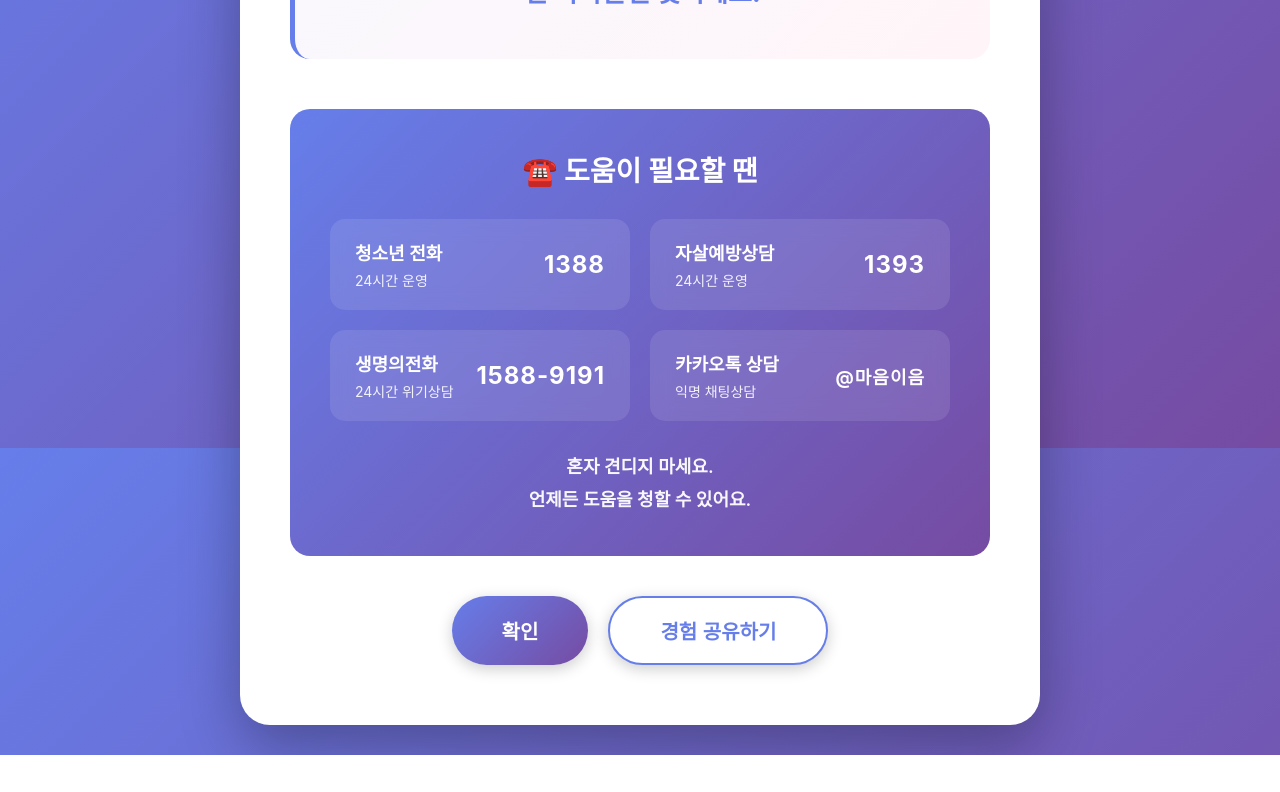
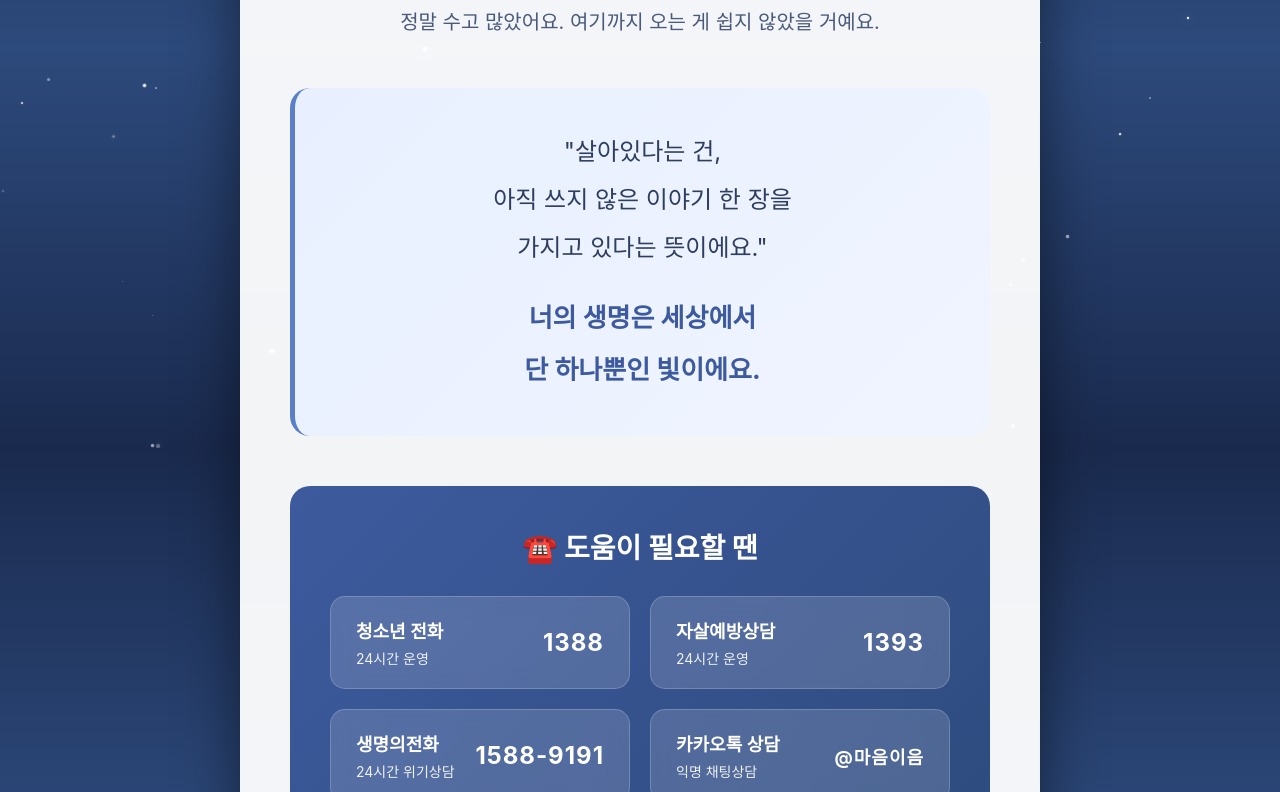
Before and after one commit to chorongkim-web/ZEP._The-Reasons-I-Stay, a plain HTML site: page index.html in a window 1280 px wide. Shown: the part 352-1144 px from the top of the page. Before the commit the page ends 1107 px from the top, so only its background shows below. Drawn offline with Linux system fonts and the light colour scheme.

Commit message:
Update index.html

```diff
--- a/index.html
+++ b/index.html
@@ -15,13 +15,49 @@
         body {
             width: 100vw;
             height: 100vh;
-            background: linear-gradient(135deg, #667eea 0%, #764ba2 100%);
+            background: linear-gradient(180deg, #1a2a4e 0%, #2d4a7c 50%, #1a2a4e 100%);
             font-family: 'Pretendard', -apple-system, BlinkMacSystemFont, sans-serif;
             display: flex;
-            align-items: center;
+            align-items: flex-start;
             justify-content: center;
+            overflow-y: auto;
+            overflow-x: hidden;
+            position: relative;
+            padding: 20px 0;
+        }
+
+        /* 별 배경 효과 */
+        .stars-background {
+            position: fixed;
+            top: 0;
+            left: 0;
+            width: 100%;
+            height: 100%;
+            pointer-events: none;
             overflow: hidden;
-            position: relative;
+            z-index: 0;
+        }
+
+        .star {
+            position: absolute;
+            background: white;
+            border-radius: 50%;
+            animation: twinkle 3s ease-in-out infinite;
+        }
+
+        @keyframes twinkle {
+            0%, 100% {
+                opacity: 0.3;
+                transform: scale(1);
+            }
+            50% {
+                opacity: 1;
+                transform: scale(1.2);
+            }
+        }
+
+        .star-glow {
+            box-shadow: 0 0 10px rgba(255, 255, 255, 0.8);
         }
 
         /* 꽃 이모지 내리는 효과 */
@@ -39,7 +75,7 @@
         .flower {
             position: absolute;
             font-size: 24px;
-            opacity: 0.8;
+            filter: brightness(1.2);
             animation: fall linear infinite;
         }
 
@@ -47,24 +83,28 @@
             0% {
                 top: -10%;
                 transform: translateX(0) rotate(0deg);
+                opacity: 0.9;
             }
             100% {
                 top: 110%;
                 transform: translateX(var(--sway)) rotate(360deg);
+                opacity: 0.5;
             }
         }
 
         .container {
             width: 90%;
             max-width: 800px;
-            background: white;
+            background: rgba(255, 255, 255, 0.95);
             border-radius: 30px;
             padding: 60px 50px;
-            box-shadow: 0 20px 60px rgba(0, 0, 0, 0.3);
+            box-shadow: 0 20px 60px rgba(0, 0, 0, 0.5);
             text-align: center;
             animation: fadeInUp 0.8s ease;
             position: relative;
             z-index: 2;
+            margin-top: 80px;
+            margin-bottom: 50px;
         }
 
         @keyframes fadeInUp {
@@ -96,13 +136,13 @@
         .title {
             font-size: 38px;
             font-weight: 700;
-            color: #333;
+            color: #1a2a4e;
             margin-bottom: 20px;
         }
 
         .subtitle {
             font-size: 20px;
-            color: #666;
+            color: #4a5a7a;
             line-height: 1.6;
             margin-bottom: 50px;
         }
@@ -110,13 +150,13 @@
         /* 메시지 박스 - 페이드인 애니메이션 */
         .message {
             font-size: 24px;
-            color: #444;
+            color: #2d3e5f;
             line-height: 2;
             margin-bottom: 50px;
             padding: 40px;
-            background: linear-gradient(135deg, #f8f9ff 0%, #fff5f8 100%);
+            background: linear-gradient(135deg, #e8f0ff 0%, #f0f4ff 100%);
             border-radius: 20px;
-            border-left: 5px solid #667eea;
+            border-left: 5px solid #5a7fc7;
             opacity: 0;
             animation: fadeInMessage 2s ease 0.5s forwards;
         }
@@ -154,7 +194,7 @@
         }
 
         .message strong {
-            color: #667eea;
+            color: #3d5a9e;
             font-size: 26px;
             display: block;
             margin-top: 20px;
@@ -162,7 +202,7 @@
 
         /* 도움 리소스 섹션 */
         .help-section {
-            background: linear-gradient(135deg, #667eea 0%, #764ba2 100%);
+            background: linear-gradient(135deg, #3d5a9e 0%, #2d4a7c 100%);
             color: white;
             padding: 40px;
             border-radius: 20px;
@@ -188,7 +228,7 @@
         }
 
         .help-item {
-            background: rgba(255, 255, 255, 0.1);
+            background: rgba(255, 255, 255, 0.15);
             padding: 20px 25px;
             border-radius: 15px;
             display: flex;
@@ -197,12 +237,13 @@
             transition: all 0.3s ease;
             backdrop-filter: blur(10px);
             cursor: pointer;
+            border: 1px solid rgba(255, 255, 255, 0.2);
         }
 
         .help-item:hover {
-            background: rgba(255, 255, 255, 0.2);
+            background: rgba(255, 255, 255, 0.25);
             transform: translateY(-3px);
-            box-shadow: 0 5px 15px rgba(0, 0, 0, 0.2);
+            box-shadow: 0 5px 20px rgba(0, 0, 0, 0.3);
         }
 
         .help-item-name {
@@ -250,31 +291,36 @@
         }
 
         .btn-primary {
-            background: linear-gradient(135deg, #667eea 0%, #764ba2 100%);
+            background: linear-gradient(135deg, #5a7fc7 0%, #3d5a9e 100%);
             color: white;
         }
 
         .btn-primary:hover {
             transform: translateY(-3px);
-            box-shadow: 0 8px 25px rgba(102, 126, 234, 0.4);
+            box-shadow: 0 8px 25px rgba(61, 90, 158, 0.5);
         }
 
         .btn-secondary {
             background: white;
-            color: #667eea;
-            border: 2px solid #667eea;
+            color: #3d5a9e;
+            border: 2px solid #3d5a9e;
         }
 
         .btn-secondary:hover {
-            background: #f8f9ff;
+            background: #e8f0ff;
             transform: translateY(-3px);
         }
 
         /* 모바일 대응 */
         @media (max-width: 768px) {
+            body {
+                padding: 10px 0;
+            }
+
             .container {
                 width: 95%;
                 padding: 40px 25px;
+                margin-top: 60px;
             }
 
             .celebration {
@@ -318,9 +364,30 @@
                 font-size: 18px;
             }
         }
+
+        /* 스크롤바 스타일링 */
+        body::-webkit-scrollbar {
+            width: 10px;
+        }
+
+        body::-webkit-scrollbar-track {
+            background: rgba(26, 42, 78, 0.3);
+        }
+
+        body::-webkit-scrollbar-thumb {
+            background: rgba(90, 127, 199, 0.6);
+            border-radius: 5px;
+        }
+
+        body::-webkit-scrollbar-thumb:hover {
+            background: rgba(90, 127, 199, 0.8);
+        }
     </style>
 </head>
 <body>
+    <!-- 별 배경 효과 -->
+    <div class="stars-background" id="starsBackground"></div>
+
     <!-- 꽃 이모지 배경 효과 -->
     <div class="flower-container" id="flowerContainer"></div>
 
@@ -405,22 +472,51 @@
                     height: '100%',
                     anchor: 'middle'
                 }, '*');
-
-                // 꽃 이모지 생성
-                createFlowers();
             }
         });
 
-        // 페이지 로드 시 꽃 이모지 생성
+        // 페이지 로드 시 효과 생성
         window.addEventListener('DOMContentLoaded', () => {
+            createStars();
             createFlowers();
         });
 
-        // 꽃 이모지 생성 함수
+        // 별 생성 함수
+        function createStars() {
+            const starsBackground = document.getElementById('starsBackground');
+            const starCount = 80;
+
+            for (let i = 0; i < starCount; i++) {
+                const star = document.createElement('div');
+                star.className = 'star';
+
+                // 랜덤 크기 (1-4px)
+                const size = Math.random() * 3 + 1;
+                star.style.width = size + 'px';
+                star.style.height = size + 'px';
+
+                // 랜덤 위치
+                star.style.left = Math.random() * 100 + '%';
+                star.style.top = Math.random() * 100 + '%';
+
+                // 랜덤 애니메이션 딜레이
+                star.style.animationDelay = Math.random() * 3 + 's';
+                star.style.animationDuration = (Math.random() * 2 + 2) + 's';
+
+                // 일부 별에 글로우 효과
+                if (Math.random() > 0.7) {
+                    star.classList.add('star-glow');
+                }
+
+                starsBackground.appendChild(star);
+            }
+        }
+
+        // 꽃 이모지 생성 함수 (하얀색 계열)
         function createFlowers() {
             const flowerContainer = document.getElementById('flowerContainer');
-            const flowerEmojis = ['🌸', '🌺', '🌼', '🌻', '🌷', '🥀', '💐', '🏵️'];
-            const flowerCount = 30;
+            const flowerEmojis = ['🌸', '🌺', '🌼', '💮', '🏵️', '✨', '⭐', '💫'];
+            const flowerCount = 25;
 
             for (let i = 0; i < flowerCount; i++) {
                 const flower = document.createElement('div');
@@ -429,8 +525,8 @@
 
                 // 랜덤 위치와 속도
                 flower.style.left = Math.random() * 100 + '%';
-                flower.style.animationDuration = (Math.random() * 10 + 15) + 's'; // 15-25초
-                flower.style.animationDelay = Math.random() * 5 + 's';
+                flower.style.animationDuration = (Math.random() * 10 + 20) + 's'; // 20-30초
+                flower.style.animationDelay = Math.random() * 8 + 's';
                 flower.style.setProperty('--sway', (Math.random() * 100 - 50) + 'px');
                 flower.style.fontSize = (Math.random() * 10 + 20) + 'px'; // 20-30px
 
@@ -487,14 +583,15 @@
                 bottom: 50px;
                 left: 50%;
                 transform: translateX(-50%);
-                background: rgba(0, 0, 0, 0.85);
+                background: rgba(61, 90, 158, 0.95);
                 color: white;
                 padding: 16px 30px;
                 border-radius: 30px;
                 font-size: 16px;
                 z-index: 10000;
-                box-shadow: 0 4px 20px rgba(0, 0, 0, 0.3);
+                box-shadow: 0 4px 20px rgba(0, 0, 0, 0.4);
                 animation: fadeIn 0.3s ease;
+                border: 1px solid rgba(255, 255, 255, 0.3);
             `;
             toast.textContent = message;
             document.body.appendChild(toast);
```
